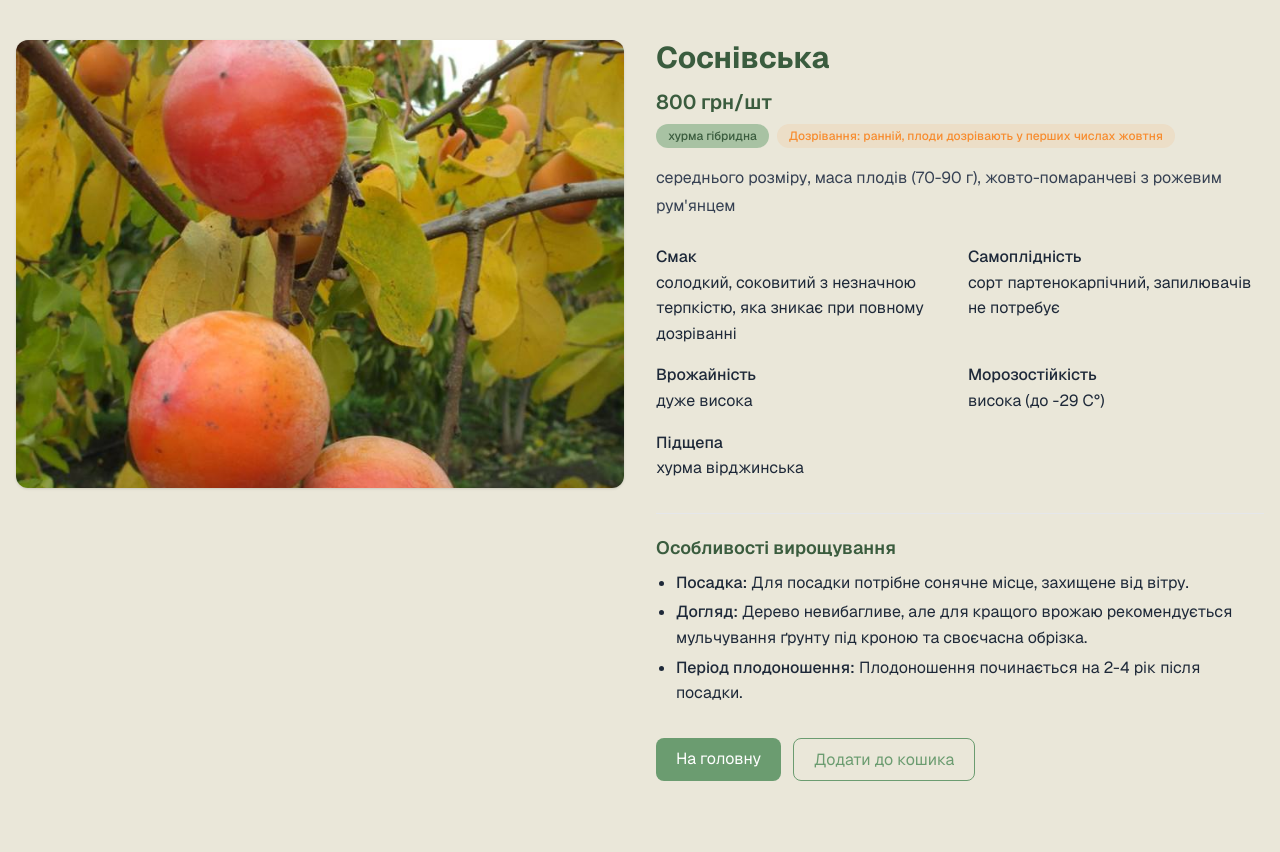
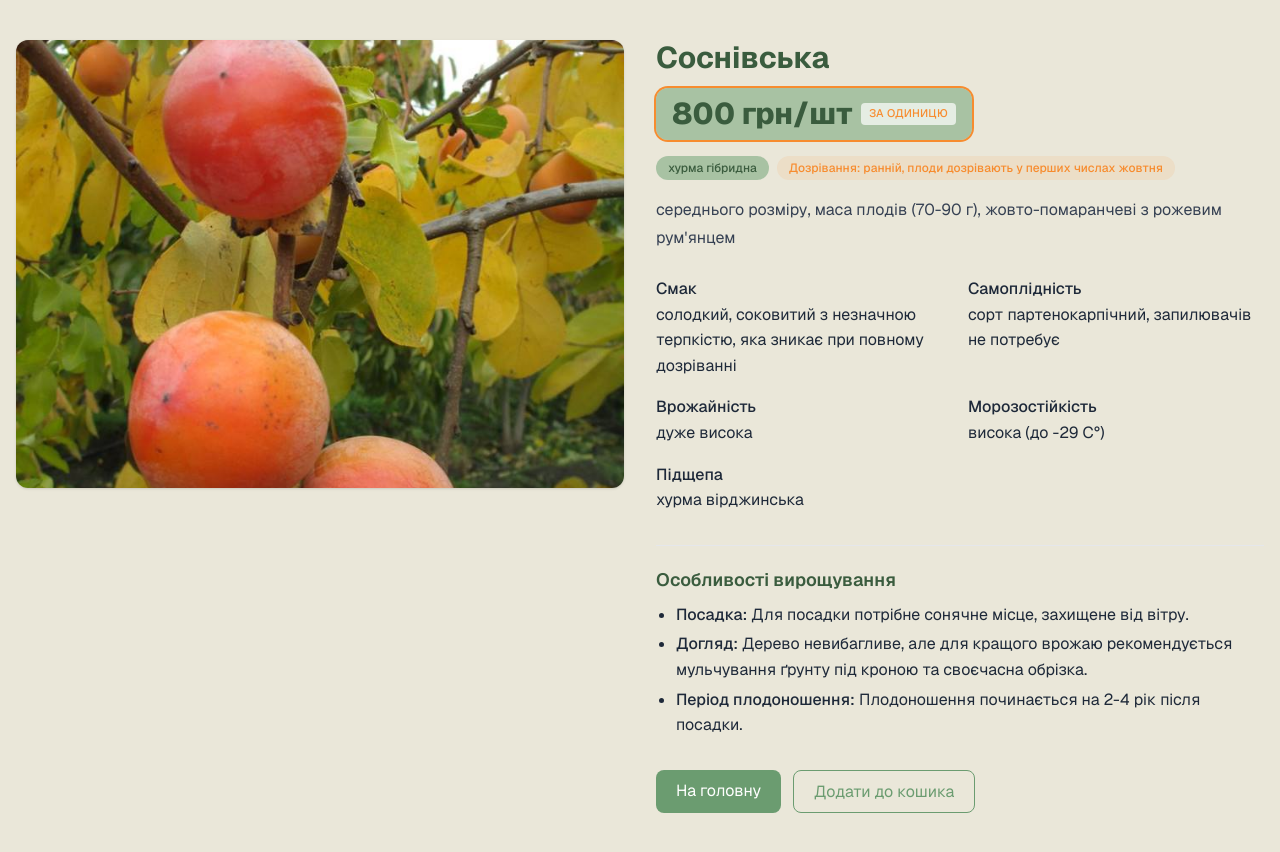
Before and after one commit to AndriiShopiak/grow-miracle, a Next.js app: page /products/1 in a window 1280 px wide. Before the commit the page ends 821 px from the top, so only its background shows below. Built offline with nearby package versions, Linux system fonts and the light colour scheme.

Commit message:
fix: fixed price design

```diff
--- a/src/components/products/DetailRight.tsx
+++ b/src/components/products/DetailRight.tsx
@@ -12,7 +12,12 @@ export default function DetailRight({ item }: { item: Cultivar }) {
   return (
     <div>
       <h1 className="text-3xl font-bold text-secondary mb-3">{item.title}</h1>
-      <div className="text-xl font-semibold text-secondary mb-2">{UNIFIED_PRICE}</div>
+      <div className="mb-4">
+        <div className="inline-flex items-center gap-2 rounded-xl bg-light-green/60 px-4 py-2 ring-2 ring-accent">
+          <span className="text-3xl font-extrabold text-secondary">{UNIFIED_PRICE}</span>
+          <span className="text-[11px] font-medium uppercase tracking-wide text-accent bg-white/70 rounded px-2 py-0.5">за одиницю</span>
+        </div>
+      </div>
       <div className="mb-4 flex flex-wrap gap-2">
         <span className="inline-flex items-center rounded-full bg-light-green/60 text-secondary text-xs font-medium px-3 py-1">
           {item.species}
```
